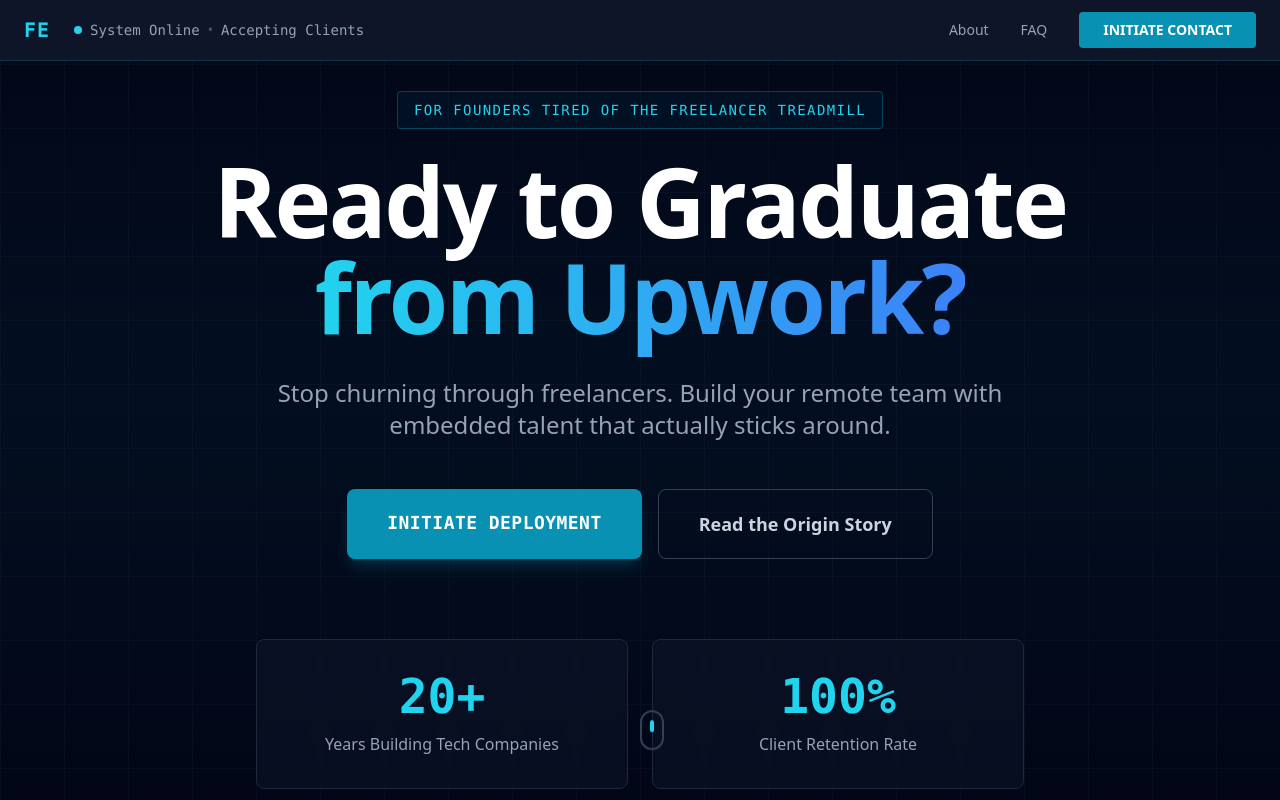
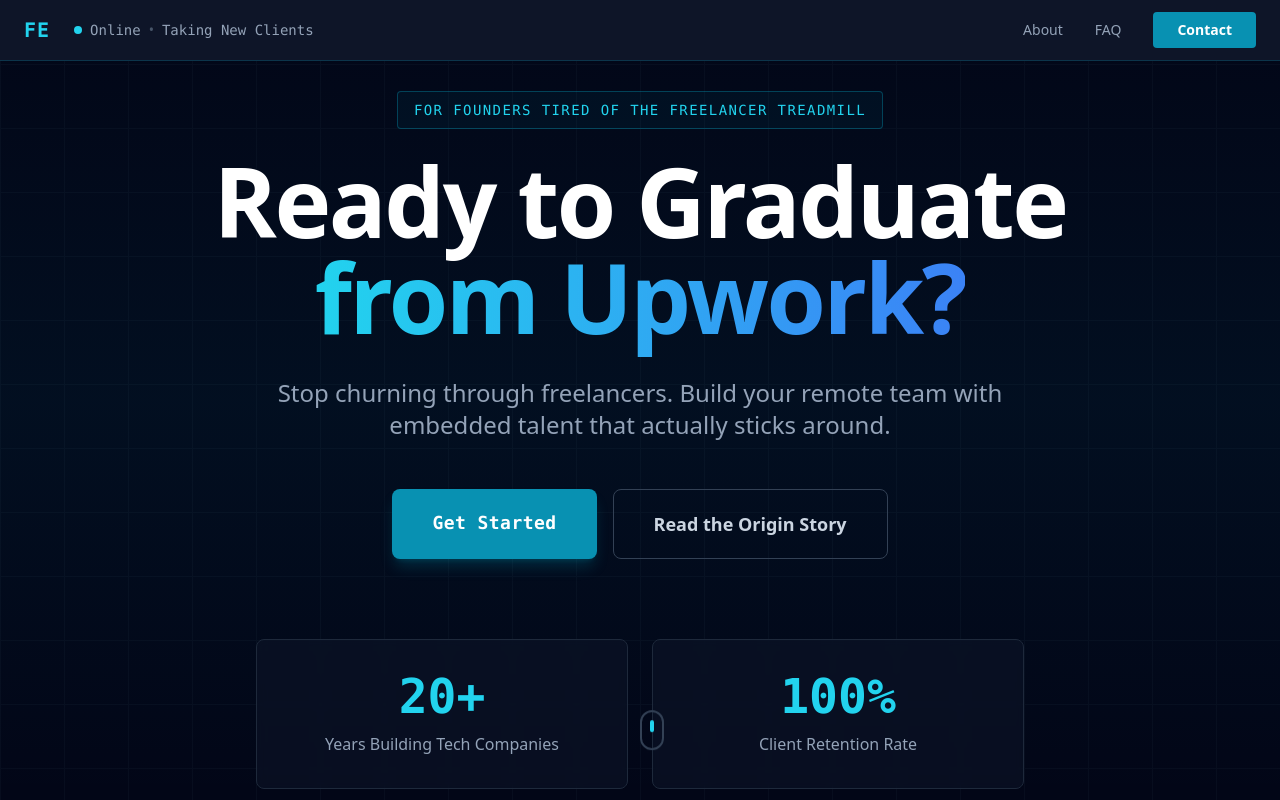
Before and after one commit to First-Epic/firstepic-website, a Next.js app: page / in a window 1280 px wide. Shown: the top 800 px of the page. Built offline with nearby package versions, Linux system fonts and the light colour scheme.

Commit message:
Revert tech-speak CTAs - keep visuals, normal copy

```diff
--- a/app/about/page.tsx
+++ b/app/about/page.tsx
@@ -8,16 +8,16 @@
             <div className="font-mono text-cyan-400 font-bold text-xl tracking-wider">FE</div>
             <div className="hidden md:flex items-center gap-2 text-sm">
               <div className="w-2 h-2 bg-cyan-400 rounded-full animate-pulse"></div>
-              <span className="font-mono text-slate-400">System Online</span>
+              <span className="font-mono text-slate-400">Online</span>
               <span className="text-slate-600">•</span>
-              <span className="font-mono text-slate-400">Accepting Clients</span>
+              <span className="font-mono text-slate-400">Taking New Clients</span>
             </div>
           </div>
           <nav className="flex items-center gap-8">
             <a href="/" className="text-slate-400 hover:text-cyan-400 transition-colors text-sm font-medium">Home</a>
             <a href="/faq" className="text-slate-400 hover:text-cyan-400 transition-colors text-sm font-medium">FAQ</a>
             <a href="/#contact" className="bg-cyan-600 hover:bg-cyan-500 text-white px-6 py-2 rounded text-sm font-semibold transition-colors">
-              INITIATE CONTACT
+              Contact
             </a>
           </nav>
         </div>
@@ -27,7 +27,7 @@
       <div className="relative bg-gradient-to-br from-slate-900 via-slate-800 to-slate-950 border-b border-slate-800 pt-24 pb-16">
         <div className="absolute inset-0 bg-[linear-gradient(to_right,#1e293b_1px,transparent_1px),linear-gradient(to_bottom,#1e293b_1px,transparent_1px)] bg-[size:4rem_4rem] opacity-10"></div>
         <div className="relative max-w-6xl mx-auto px-6 py-20">
-          <div className="font-mono text-sm text-cyan-400 mb-4 tracking-widest uppercase">/// Company Background</div>
+          <div className="font-mono text-sm text-cyan-400 mb-4 tracking-widest uppercase">/// About</div>
           <h1 className="text-5xl md:text-6xl font-bold mb-6 tracking-tight text-white">About First Epic</h1>
           <p className="text-xl md:text-2xl text-slate-400 max-w-3xl leading-relaxed">
             Built by a founder who learned the hard way, for founders ready to do it the right way.
@@ -41,7 +41,7 @@
         {/* Davis's Story */}
         <section className="mb-24">
           <div className="mb-12">
-            <div className="font-mono text-sm text-cyan-400 mb-4 tracking-widest uppercase">/// Founder Profile</div>
+            <div className="font-mono text-sm text-cyan-400 mb-4 tracking-widest uppercase">/// About the Founder</div>
             <h2 className="text-4xl md:text-5xl font-bold mb-6 text-white tracking-tight">Davis's Story</h2>
             <div className="w-20 h-1 bg-gradient-to-r from-cyan-400 to-blue-500"></div>
           </div>
@@ -94,7 +94,7 @@
         {/* Why First Epic Exists */}
         <section className="mb-24">
           <div className="mb-12">
-            <div className="font-mono text-sm text-cyan-400 mb-4 tracking-widest uppercase">/// Mission Statement</div>
+            <div className="font-mono text-sm text-cyan-400 mb-4 tracking-widest uppercase">/// Our Mission</div>
             <h2 className="text-4xl md:text-5xl font-bold mb-6 text-white tracking-tight">Why First Epic Exists</h2>
             <div className="w-20 h-1 bg-gradient-to-r from-cyan-400 to-blue-500"></div>
           </div>
@@ -122,7 +122,7 @@
         {/* The Mission */}
         <section className="mb-20">
           <div className="mb-12">
-            <div className="font-mono text-sm text-cyan-400 mb-4 tracking-widest uppercase">/// Primary Objective</div>
+            <div className="font-mono text-sm text-cyan-400 mb-4 tracking-widest uppercase">/// The Mission</div>
             <h2 className="text-4xl md:text-5xl font-bold mb-6 text-white tracking-tight">The Mission</h2>
             <div className="w-20 h-1 bg-gradient-to-r from-cyan-400 to-blue-500"></div>
           </div>
@@ -136,7 +136,7 @@
 
         {/* CTA */}
         <div className="bg-gradient-to-br from-slate-900 to-slate-800 border-2 border-cyan-500/30 rounded-2xl p-12 text-center">
-          <div className="font-mono text-sm text-cyan-400 mb-4 tracking-widest uppercase">/// Contact Protocol</div>
+          <div className="font-mono text-sm text-cyan-400 mb-4 tracking-widest uppercase">/// Get in Touch</div>
           <h3 className="text-3xl md:text-4xl font-bold mb-6 text-white">Want to talk?</h3>
           <p className="text-lg text-slate-300 mb-10 max-w-2xl mx-auto leading-relaxed">
             Book 30 minutes with me. Founder-to-founder.
@@ -145,14 +145,14 @@
             href="/#contact"
             className="inline-block bg-cyan-600 hover:bg-cyan-500 text-white font-bold px-10 py-4 rounded-lg text-lg transition-all hover:scale-105 shadow-lg shadow-cyan-500/20 font-mono tracking-wide"
           >
-            INITIATE CONTACT
+            Contact
           </a>
         </div>
 
         {/* Back to Home */}
         <div className="mt-12 text-center">
           <a href="/" className="text-cyan-400 hover:text-cyan-300 font-semibold text-lg inline-flex items-center gap-2 transition-colors font-mono">
-            <span>←</span> RETURN TO HOME
+            <span>←</span> ← Back to Home
           </a>
         </div>
       </div>
--- a/app/faq/page.tsx
+++ b/app/faq/page.tsx
@@ -59,16 +59,16 @@
             <div className="font-mono text-cyan-400 font-bold text-xl tracking-wider">FE</div>
             <div className="hidden md:flex items-center gap-2 text-sm">
               <div className="w-2 h-2 bg-cyan-400 rounded-full animate-pulse"></div>
-              <span className="font-mono text-slate-400">System Online</span>
+              <span className="font-mono text-slate-400">Online</span>
               <span className="text-slate-600">•</span>
-              <span className="font-mono text-slate-400">Accepting Clients</span>
+              <span className="font-mono text-slate-400">Taking New Clients</span>
             </div>
           </div>
           <nav className="flex items-center gap-8">
             <a href="/" className="text-slate-400 hover:text-cyan-400 transition-colors text-sm font-medium">Home</a>
             <a href="/about" className="text-slate-400 hover:text-cyan-400 transition-colors text-sm font-medium">About</a>
             <a href="/#contact" className="bg-cyan-600 hover:bg-cyan-500 text-white px-6 py-2 rounded text-sm font-semibold transition-colors">
-              INITIATE CONTACT
+              Contact
             </a>
           </nav>
         </div>
@@ -78,7 +78,7 @@
       <div className="relative bg-gradient-to-br from-slate-900 via-slate-800 to-slate-950 border-b border-slate-800 pt-24 pb-16">
         <div className="absolute inset-0 bg-[linear-gradient(to_right,#1e293b_1px,transparent_1px),linear-gradient(to_bottom,#1e293b_1px,transparent_1px)] bg-[size:4rem_4rem] opacity-10"></div>
         <div className="relative max-w-6xl mx-auto px-6 py-20">
-          <div className="font-mono text-sm text-cyan-400 mb-4 tracking-widest uppercase">/// Knowledge Base</div>
+          <div className="font-mono text-sm text-cyan-400 mb-4 tracking-widest uppercase">/// FAQ</div>
           <h1 className="text-5xl md:text-6xl font-bold mb-6 tracking-tight text-white">Frequently Asked Questions</h1>
           <p className="text-xl md:text-2xl text-slate-400 max-w-3xl leading-relaxed">
             Everything you need to know about working with First Epic.
@@ -106,7 +106,7 @@
 
         {/* CTA */}
         <div className="mt-20 bg-gradient-to-br from-slate-900 to-slate-800 border-2 border-cyan-500/30 rounded-2xl p-12 text-center">
-          <div className="font-mono text-sm text-cyan-400 mb-4 tracking-widest uppercase">/// Still Have Questions?</div>
+          <div className="font-mono text-sm text-cyan-400 mb-4 tracking-widest uppercase">/// Still have questions?</div>
           <h3 className="text-3xl md:text-4xl font-bold mb-6 text-white">Talk to Davis</h3>
           <p className="text-lg text-slate-300 mb-10 max-w-2xl mx-auto leading-relaxed">
             Book 30 minutes. Founder-to-founder. No sales pitch - just real talk about what you need and whether we're the right fit.
@@ -115,14 +115,14 @@
             href="/#contact"
             className="inline-block bg-cyan-600 hover:bg-cyan-500 text-white font-bold px-10 py-4 rounded-lg text-lg transition-all hover:scale-105 shadow-lg shadow-cyan-500/20 font-mono tracking-wide"
           >
-            INITIATE CONTACT
+            Contact
           </a>
         </div>
 
         {/* Back to Home */}
         <div className="mt-12 text-center">
           <a href="/" className="text-cyan-400 hover:text-cyan-300 font-semibold text-lg inline-flex items-center gap-2 transition-colors font-mono">
-            <span>←</span> RETURN TO HOME
+            <span>←</span> ← Back to Home
           </a>
         </div>
       </div>
--- a/app/page.tsx
+++ b/app/page.tsx
@@ -8,16 +8,16 @@
             <div className="font-mono text-cyan-400 font-bold text-xl tracking-wider">FE</div>
             <div className="hidden md:flex items-center gap-2 text-sm">
               <div className="w-2 h-2 bg-cyan-400 rounded-full animate-pulse"></div>
-              <span className="font-mono text-slate-400">System Online</span>
+              <span className="font-mono text-slate-400">Online</span>
               <span className="text-slate-600">•</span>
-              <span className="font-mono text-slate-400">Accepting Clients</span>
+              <span className="font-mono text-slate-400">Taking New Clients</span>
             </div>
           </div>
           <nav className="flex items-center gap-8">
             <a href="/about" className="text-slate-400 hover:text-cyan-400 transition-colors text-sm font-medium">About</a>
             <a href="/faq" className="text-slate-400 hover:text-cyan-400 transition-colors text-sm font-medium">FAQ</a>
             <a href="#contact" className="bg-cyan-600 hover:bg-cyan-500 text-white px-6 py-2 rounded text-sm font-semibold transition-colors">
-              INITIATE CONTACT
+              Contact
             </a>
           </nav>
         </div>
@@ -53,7 +53,7 @@
               href="#contact"
               className="bg-cyan-600 hover:bg-cyan-500 text-white font-bold px-10 py-5 rounded-lg text-lg transition-all hover:scale-105 shadow-lg shadow-cyan-500/20 font-mono tracking-wide"
             >
-              INITIATE DEPLOYMENT
+              Get Started
             </a>
             <a
               href="#origin"
@@ -141,7 +141,7 @@
       <section className="relative py-32 border-t border-slate-800 bg-gradient-to-b from-transparent via-slate-900/30 to-transparent">
         <div className="max-w-6xl mx-auto px-6">
           <div className="mb-16 text-center">
-            <div className="font-mono text-sm text-cyan-400 mb-4 tracking-widest uppercase">/// The Gap We Fill</div>
+            <div className="font-mono text-sm text-cyan-400 mb-4 tracking-widest uppercase">/// The Problem</div>
             <h2 className="text-5xl md:text-6xl font-bold text-white mb-6 tracking-tight">The Problem</h2>
             <div className="w-20 h-1 bg-gradient-to-r from-cyan-400 to-blue-500 mx-auto mb-6"></div>
             <p className="text-2xl text-slate-400 font-semibold max-w-3xl mx-auto">The Freelancer Fatigue is Real</p>
@@ -187,7 +187,7 @@
       <section className="relative py-32 border-t border-slate-800">
         <div className="max-w-6xl mx-auto px-6">
           <div className="mb-16 text-center">
-            <div className="font-mono text-sm text-cyan-400 mb-4 tracking-widest uppercase">/// The Acceleration Layer</div>
+            <div className="font-mono text-sm text-cyan-400 mb-4 tracking-widest uppercase">/// The Solution</div>
             <h2 className="text-5xl md:text-6xl font-bold text-white mb-6 tracking-tight">The Solution</h2>
             <div className="w-20 h-1 bg-gradient-to-r from-cyan-400 to-blue-500 mx-auto mb-6"></div>
             <p className="text-2xl text-slate-400 font-semibold max-w-3xl mx-auto">The First Epic Difference</p>
@@ -244,7 +244,7 @@
       <section className="relative py-32 border-t border-slate-800 bg-gradient-to-b from-transparent via-slate-900/30 to-transparent">
         <div className="max-w-6xl mx-auto px-6">
           <div className="mb-16 text-center">
-            <div className="font-mono text-sm text-cyan-400 mb-4 tracking-widest uppercase">/// Deployment Protocol</div>
+            <div className="font-mono text-sm text-cyan-400 mb-4 tracking-widest uppercase">/// How It Works</div>
             <h2 className="text-5xl md:text-6xl font-bold text-white mb-6 tracking-tight">How It Works</h2>
             <div className="w-20 h-1 bg-gradient-to-r from-cyan-400 to-blue-500 mx-auto"></div>
           </div>
@@ -283,14 +283,14 @@
       <section className="relative py-32 border-t border-slate-800">
         <div className="max-w-6xl mx-auto px-6">
           <div className="mb-16 text-center">
-            <div className="font-mono text-sm text-cyan-400 mb-4 tracking-widest uppercase">/// Target Operators</div>
+            <div className="font-mono text-sm text-cyan-400 mb-4 tracking-widest uppercase">/// Is This Right For You?</div>
             <h2 className="text-5xl md:text-6xl font-bold text-white mb-6 tracking-tight">Is This Right For You?</h2>
             <div className="w-20 h-1 bg-gradient-to-r from-cyan-400 to-blue-500 mx-auto"></div>
           </div>
 
           <div className="grid md:grid-cols-2 gap-10 max-w-5xl mx-auto">
             <div className="bg-gradient-to-br from-green-500/10 to-green-500/5 border-2 border-green-500/30 rounded-2xl p-10">
-              <h3 className="text-2xl font-bold mb-6 text-green-400 font-mono">COMPATIBLE</h3>
+              <h3 className="text-2xl font-bold mb-6 text-green-400 font-mono">Great Fit</h3>
               <ul className="space-y-4">
                 <li className="flex items-start gap-3">
                   <span className="text-green-400 font-bold flex-shrink-0 text-xl font-mono">+</span>
@@ -312,7 +312,7 @@
             </div>
 
             <div className="bg-gradient-to-br from-red-500/10 to-red-500/5 border-2 border-red-500/30 rounded-2xl p-10">
-              <h3 className="text-2xl font-bold mb-6 text-red-400 font-mono">INCOMPATIBLE</h3>
+              <h3 className="text-2xl font-bold mb-6 text-red-400 font-mono">INGreat Fit</h3>
               <ul className="space-y-4">
                 <li className="flex items-start gap-3">
                   <span className="text-red-400 font-bold flex-shrink-0 text-xl font-mono">-</span>
@@ -340,7 +340,7 @@
       <section id="contact" className="relative py-32 border-t border-slate-800 bg-gradient-to-b from-transparent to-slate-900">
         <div className="max-w-4xl mx-auto px-6">
           <div className="text-center mb-12">
-            <div className="font-mono text-sm text-cyan-400 mb-4 tracking-widest uppercase">/// Initialize Contact Protocol</div>
+            <div className="font-mono text-sm text-cyan-400 mb-4 tracking-widest uppercase">/// Ready to Talk?</div>
             <h2 className="text-5xl md:text-6xl font-bold text-white mb-6 tracking-tight">Ready to Build Your Team?</h2>
             <p className="text-xl md:text-2xl text-slate-400 leading-relaxed">
               Book 30 minutes with Davis. Founder-to-founder.
```
